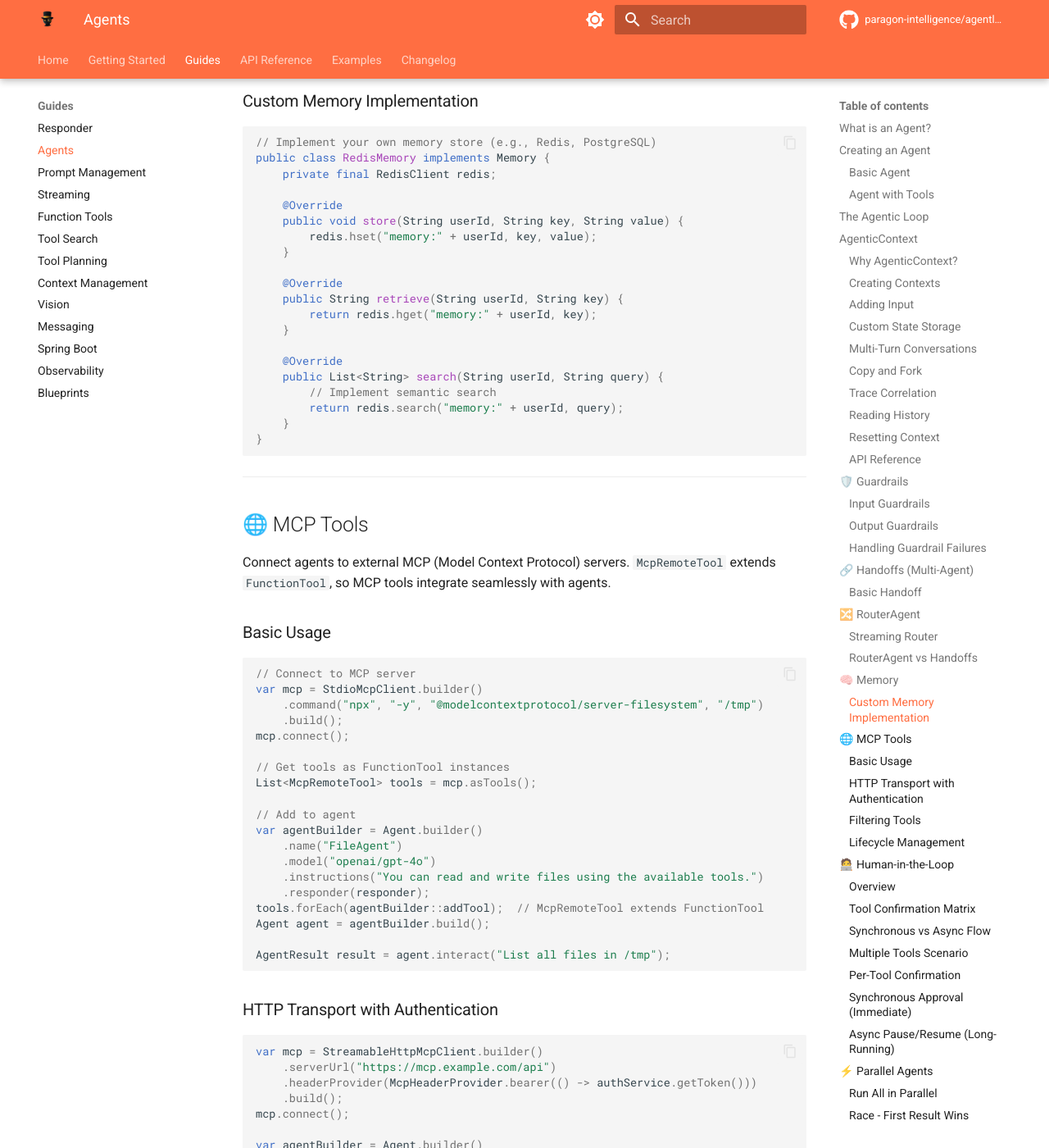
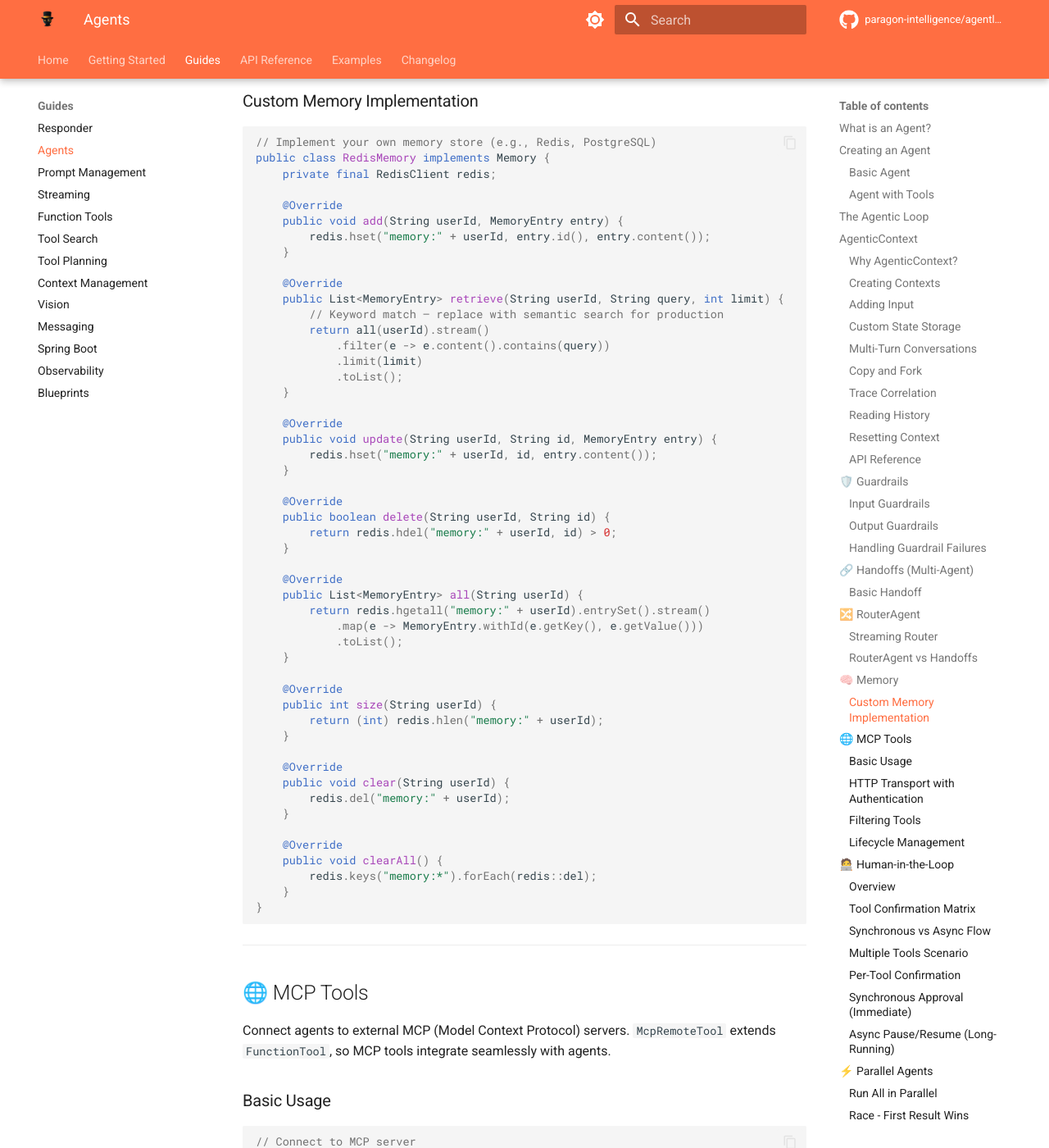
Before and after one commit to paragon-intelligence/agentle4j, an MkDocs documentation site: the page built from docs/guides/agents.md, in a window 1280 px wide and 1400 px high, scrolled down 11481 px. Shown: the whole window at 82% size. Built offline with MkDocs 1.6.1 and Material for MkDocs 9.7.7, drawn with Linux system fonts in a browser that asks for light colours; comment, search, counter and statistics services are not loaded; the version menu is left out; some of the changed text lies outside the part shown.

Commit message:
fixing docs

````diff
--- a/docs/guides/agents.md
+++ b/docs/guides/agents.md
@@ -513,19 +513,49 @@ public class RedisMemory implements Memory {
     private final RedisClient redis;
 
     @Override
-    public void store(String userId, String key, String value) {
-        redis.hset("memory:" + userId, key, value);
+    public void add(String userId, MemoryEntry entry) {
+        redis.hset("memory:" + userId, entry.id(), entry.content());
     }
 
     @Override
-    public String retrieve(String userId, String key) {
-        return redis.hget("memory:" + userId, key);
+    public List<MemoryEntry> retrieve(String userId, String query, int limit) {
+        // Keyword match — replace with semantic search for production
+        return all(userId).stream()
+            .filter(e -> e.content().contains(query))
+            .limit(limit)
+            .toList();
     }
 
     @Override
-    public List<String> search(String userId, String query) {
-        // Implement semantic search
-        return redis.search("memory:" + userId, query);
+    public void update(String userId, String id, MemoryEntry entry) {
+        redis.hset("memory:" + userId, id, entry.content());
+    }
+
+    @Override
+    public boolean delete(String userId, String id) {
+        return redis.hdel("memory:" + userId, id) > 0;
+    }
+
+    @Override
+    public List<MemoryEntry> all(String userId) {
+        return redis.hgetall("memory:" + userId).entrySet().stream()
+            .map(e -> MemoryEntry.withId(e.getKey(), e.getValue()))
+            .toList();
+    }
+
+    @Override
+    public int size(String userId) {
+        return (int) redis.hlen("memory:" + userId);
+    }
+
+    @Override
+    public void clear(String userId) {
+        redis.del("memory:" + userId);
+    }
+
+    @Override
+    public void clearAll() {
+        redis.keys("memory:*").forEach(redis::del);
     }
 }
 ```
````
Also changed, not shown: other parts of docs/guides/agents.md (+2 -2 lines), docs/guides/streaming.md (+2 -0 lines).
